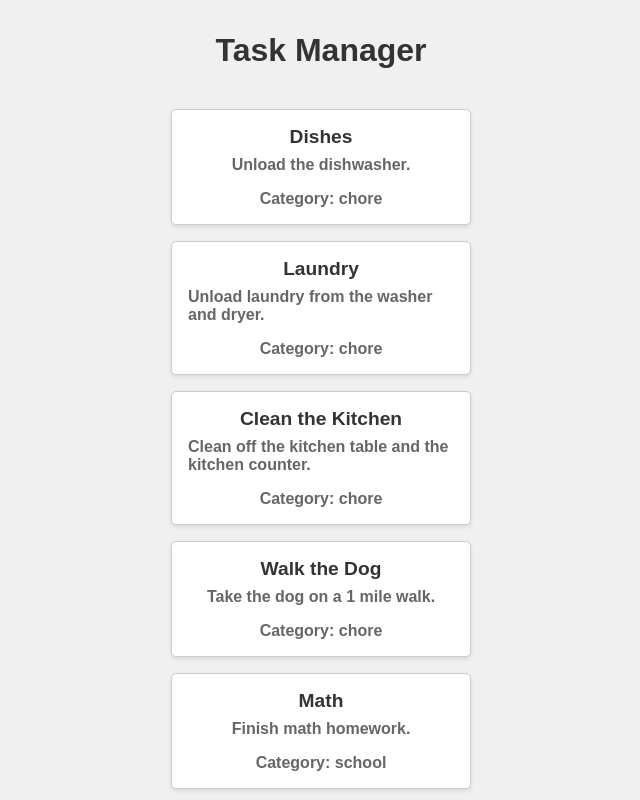
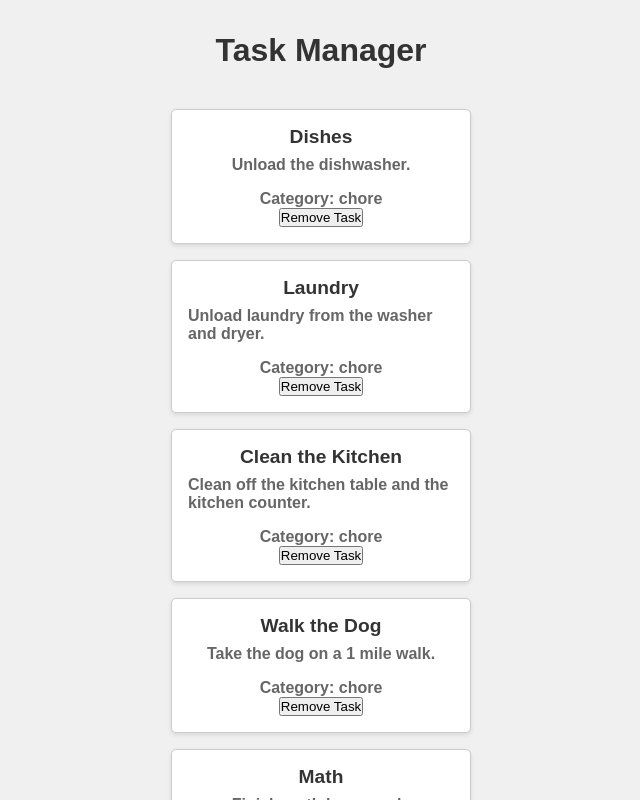
Before and after one commit to RenLevingar/enhanced_todo_list, a React (Create React App) app: page / in a window 1280 px wide. Shown: the top 800 px of the page, without its empty margins (319-959 px from the left). Built offline with nearby package versions, Linux system fonts and the light colour scheme.

Commit message:
Remove Function
Began making the remove function in the reducer but ran into an error preventing full functionality.

```diff
--- a/src/App.jsx
+++ b/src/App.jsx
@@ -1,17 +1,33 @@
 import data from './tasks';
 import SingleTask from './Components/Task';
-import {useState} from 'react';
+import {useReducer} from 'react';
 import './style.css'
 
+function reducer(action, id, state) {
+  const {type} = action
+    switch(type) {
+        case 'remove':{
+          const updatedTasks = state.filter(task => task.id !== id);
+          return updatedTasks;
+        }
+        default: return state
+    }
+}
+
 const App = () => {
-  const [tasks, setTasks] = useState(data);
+  const [tasks, dispatch] = useReducer(reducer, data);
+
+  function removeTask(id) {
+    dispatch({ type: 'remove', id: id});
+  }
+
   return (
     <main>
       <div className="container">
         <h1 className='title'>Task Manager</h1>
         <section className="taskList">
           {tasks.map(question=>{
-            return <SingleTask key={question.id} {...question}/>
+            return <SingleTask key={question.id} {...question} removeTask={removeTask}/>
           })}
         </section>
       </div>
--- a/src/Components/Task.jsx
+++ b/src/Components/Task.jsx
@@ -1,10 +1,11 @@
-const Task = ({name, info, type}) => {
+const Task = ({name, info, type, id, removeTask}) => {
     return (
         <article>
             <div className='taskItem'>
                 <h4>{name}</h4>
                 <h5>{info}</h5>
                 <h5 className="taskType">Category: {type}</h5>
+                <button onClick={()=>removeTask(id)}>Remove Task</button>
             </div>
         </article>
     )
```
